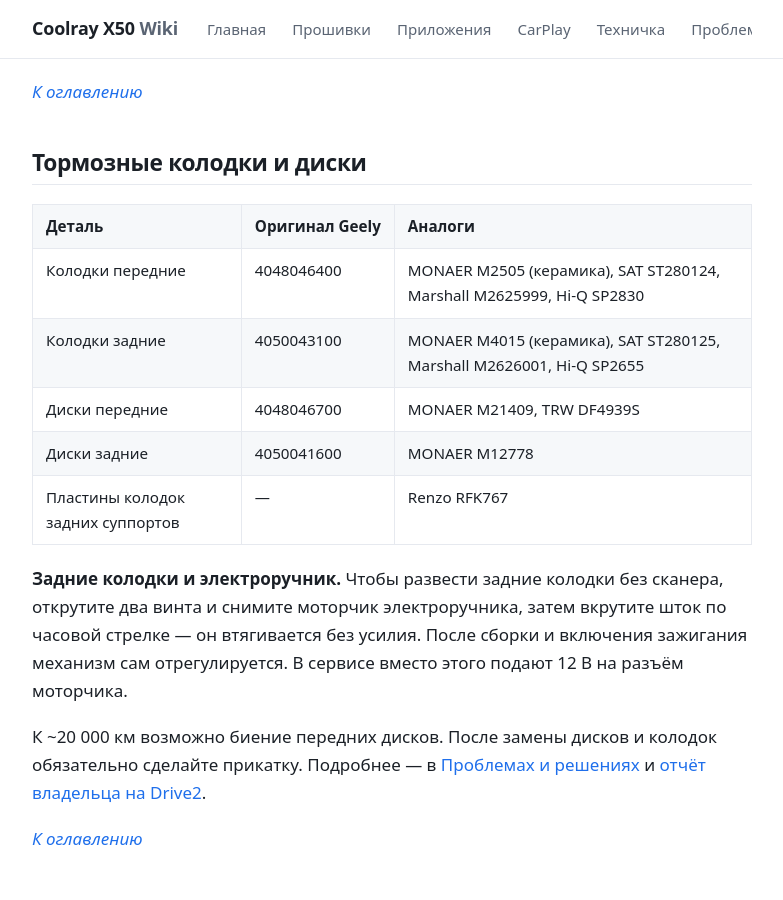
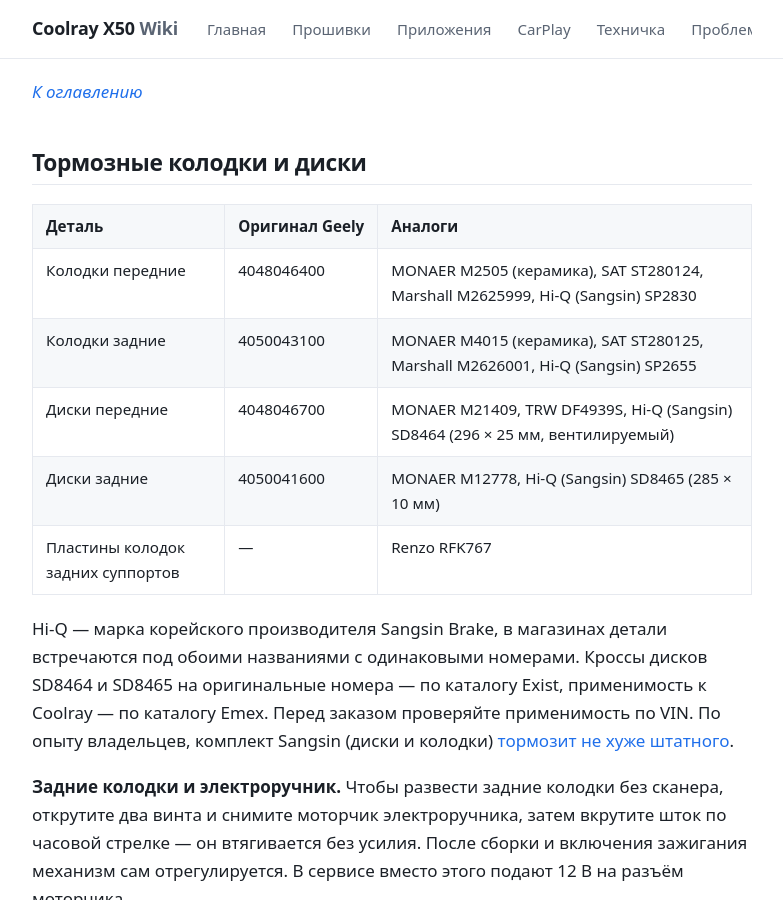
Before and after one commit to qttc/qttc.github.io, a Jekyll site: the page built from pages/to.md, in a window 1280 px wide and 900 px high, scrolled down 3858 px. Shown: the whole window, without its empty margins (248-1031 px from the left). Built offline with Jekyll 4.4.1, drawn with Linux system fonts in a browser that asks for light colours.

Commit message:
ТО: тормозные диски Hi-Q (Sangsin) SD8464/SD8465 по каталогам Exist и Emex

```diff
--- a/pages/to.md
+++ b/pages/to.md
@@ -99,11 +99,13 @@
 
 | Деталь | Оригинал Geely | Аналоги |
 | --- | --- | --- |
-| Колодки передние | 4048046400 | MONAER M2505 (керамика), SAT ST280124, Marshall M2625999, Hi-Q SP2830 |
-| Колодки задние | 4050043100 | MONAER M4015 (керамика), SAT ST280125, Marshall M2626001, Hi-Q SP2655 |
-| Диски передние | 4048046700 | MONAER M21409, TRW DF4939S |
-| Диски задние | 4050041600 | MONAER M12778 |
+| Колодки передние | 4048046400 | MONAER M2505 (керамика), SAT ST280124, Marshall M2625999, Hi-Q (Sangsin) SP2830 |
+| Колодки задние | 4050043100 | MONAER M4015 (керамика), SAT ST280125, Marshall M2626001, Hi-Q (Sangsin) SP2655 |
+| Диски передние | 4048046700 | MONAER M21409, TRW DF4939S, Hi-Q (Sangsin) SD8464 (296 × 25 мм, вентилируемый) |
+| Диски задние | 4050041600 | MONAER M12778, Hi-Q (Sangsin) SD8465 (285 × 10 мм) |
 | Пластины колодок задних суппортов | — | Renzo RFK767 |
+
+Hi-Q — марка корейского производителя Sangsin Brake, в магазинах детали встречаются под обоими названиями с одинаковыми номерами. Кроссы дисков SD8464 и SD8465 на оригинальные номера — по каталогу Exist, применимость к Coolray — по каталогу Emex. Перед заказом проверяйте применимость по VIN. По опыту владельцев, комплект Sangsin (диски и колодки) [тормозит не хуже штатного](https://t.me/CoolRay_Android_Develop/71060/464276).
 
 **Задние колодки и электроручник.** Чтобы развести задние колодки без сканера, открутите два винта и снимите моторчик электроручника, затем вкрутите шток по часовой стрелке — он втягивается без усилия. После сборки и включения зажигания механизм сам отрегулируется. В сервисе вместо этого подают 12 В на разъём моторчика.
 
```
